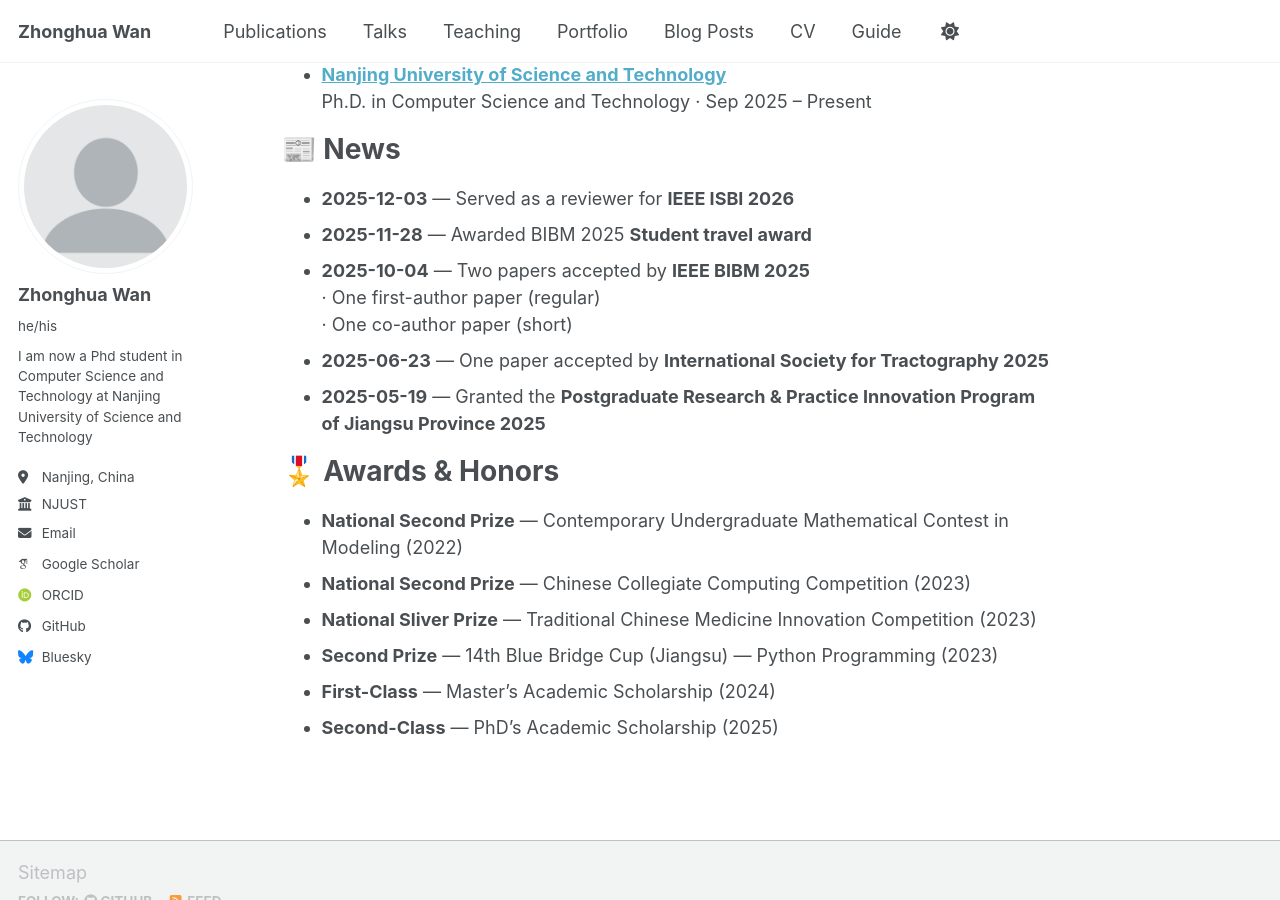
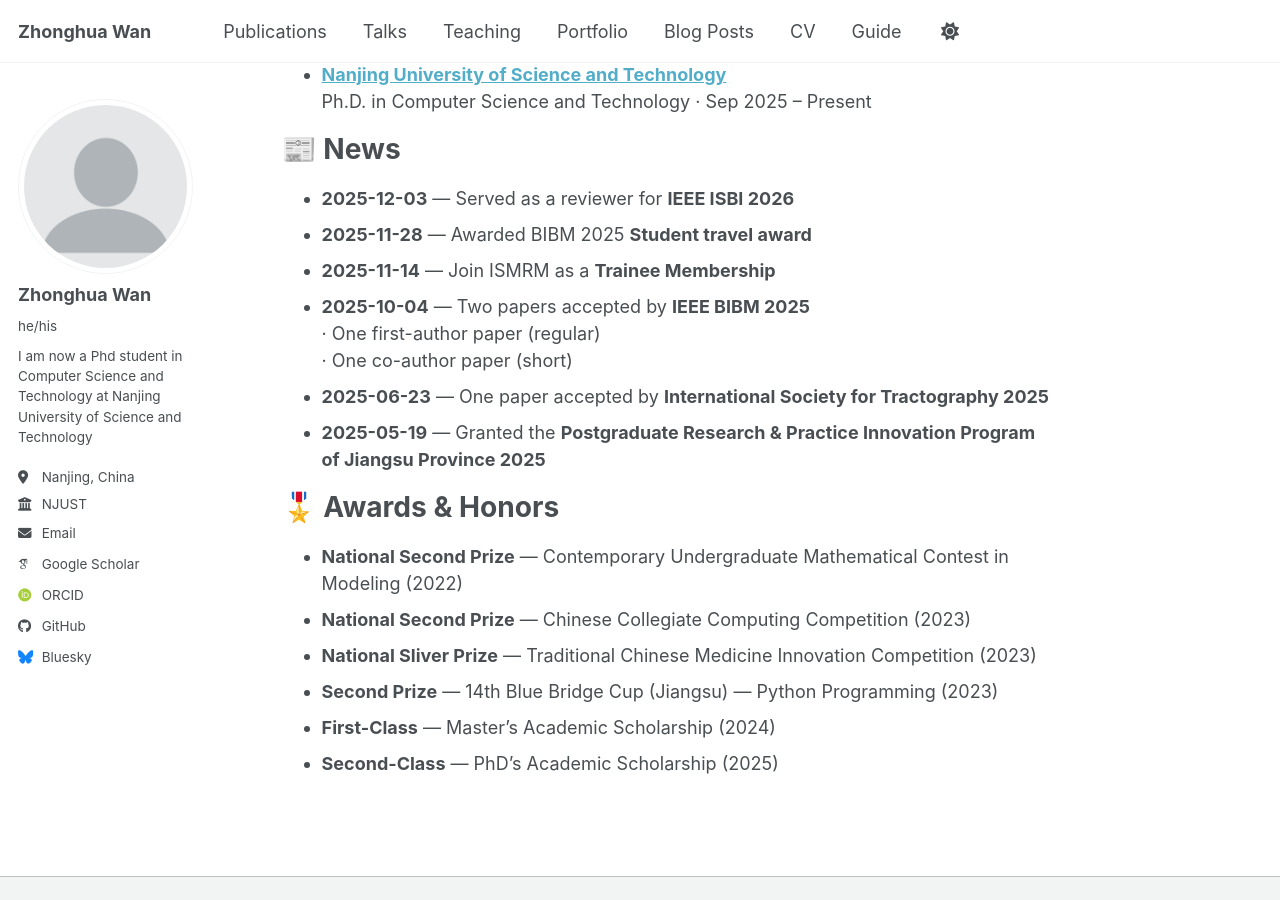
Before and after one commit to WanZhonghua/WanZhonghua.github.io, a Jekyll site: the page built from _pages/about.md, in a window 1280 px wide and 900 px high, scrolled down 416 px. Built offline with Jekyll 4.4.1, drawn with Linux system fonts in a browser that asks for light colours; some web fonts are replaced; a script bundle is joined from its source files by our own code; library files that are not in the unit come from our copies.

Commit message:
Update about.md

```diff
--- a/_pages/about.md
+++ b/_pages/about.md
@@ -26,6 +26,7 @@ Hello everyone, my name is Wan Zhonghua from HuaiNan, Anhui province. I am curre
 ======
 - **2025-12-03** — Served as a reviewer for **IEEE ISBI 2026**
 - **2025-11-28** — Awarded BIBM 2025 **Student travel award**
+- **2025-11-14** — Join ISMRM  as  a **Trainee Membership**
 - **2025-10-04** — Two papers accepted by **IEEE BIBM 2025**
    · One first-author paper (regular)
    · One co-author paper (short)
```
